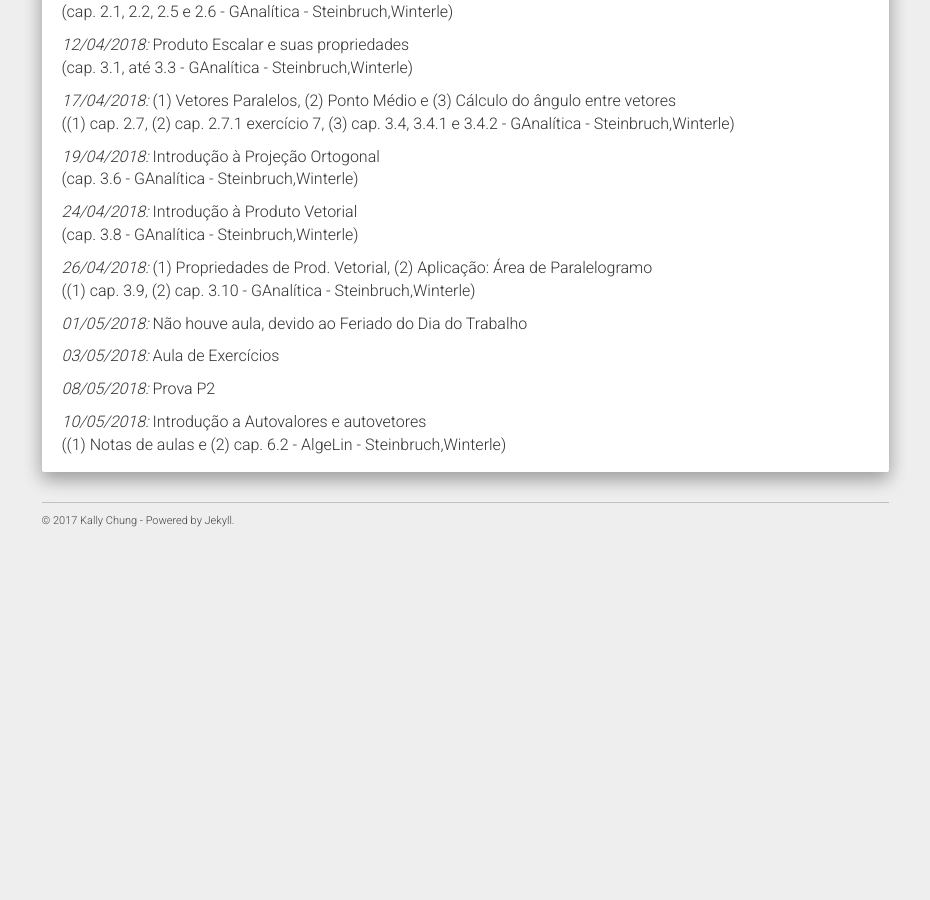
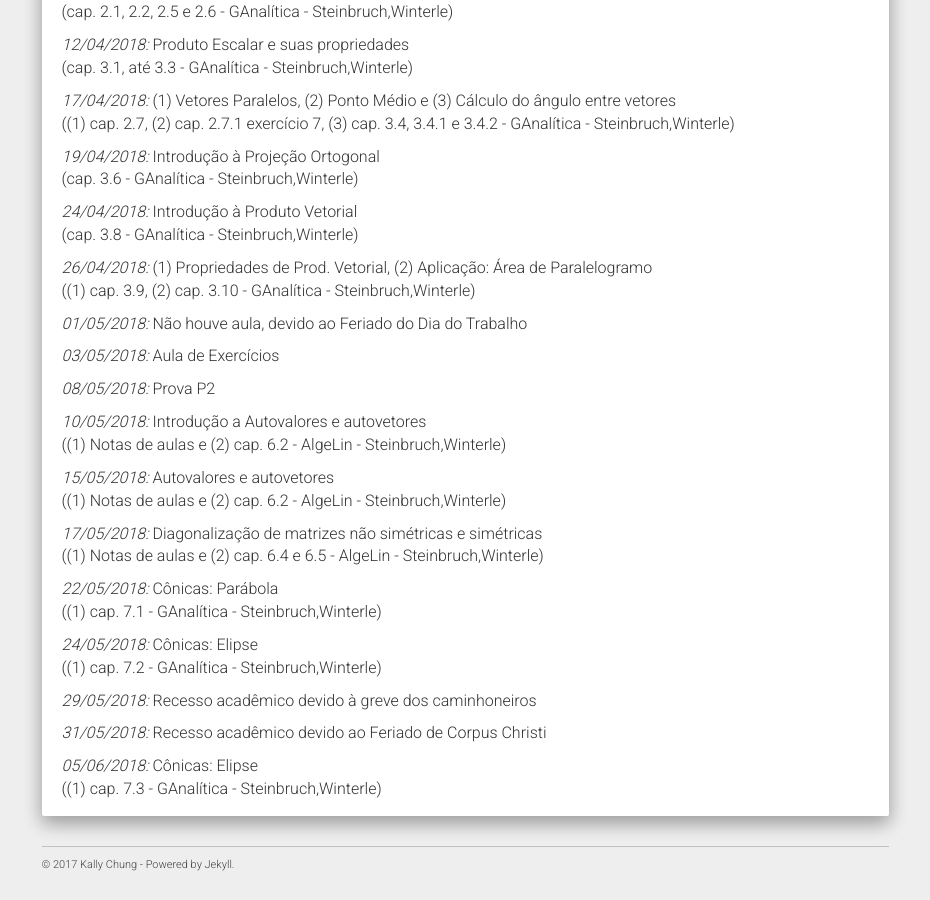
Before and after one commit to chunggnuhc/chunggnuhc.github.io, a Jekyll site: the page built from CM303-GAeAL-1sem2018.md, in a window 1280 px wide and 900 px high, scrolled down 2591 px. Shown: the whole window, without its empty margins (321-1251 px from the left). Built offline with Jekyll 4.4.1, drawn with Linux system fonts in a browser that asks for light colours; nearby versions of some CDN libraries; before the commit the page ends 3147 px from its top, so only the background shows below that.

Commit message:
Update CM303 - Cronog

```diff
--- a/CM303-GAeAL-1sem2018.md
+++ b/CM303-GAeAL-1sem2018.md
@@ -135,3 +135,17 @@ permalink: /CM303-GAeAL-1sem2018/
   _08/05/2018:_ Prova P2
 
   _10/05/2018:_ Introdução a Autovalores e autovetores <br/>((1) Notas de aulas e (2) cap. 6.2 - AlgeLin - Steinbruch,Winterle)
+
+  _15/05/2018:_ Autovalores e autovetores <br/>((1) Notas de aulas e (2) cap. 6.2 - AlgeLin - Steinbruch,Winterle)
+
+  _17/05/2018:_ Diagonalização de matrizes não simétricas e simétricas <br/>((1) Notas de aulas e (2) cap. 6.4 e 6.5 - AlgeLin - Steinbruch,Winterle)
+
+  _22/05/2018:_ Cônicas: Parábola <br/>((1) cap. 7.1 - GAnalítica - Steinbruch,Winterle)
+
+  _24/05/2018:_ Cônicas: Elipse <br/>((1) cap. 7.2 - GAnalítica - Steinbruch,Winterle)
+
+  _29/05/2018:_ Recesso acadêmico devido à greve dos caminhoneiros
+
+  _31/05/2018:_ Recesso acadêmico devido ao Feriado de Corpus Christi
+
+  _05/06/2018:_ Cônicas: Elipse <br/>((1) cap. 7.3 - GAnalítica - Steinbruch,Winterle)
```
